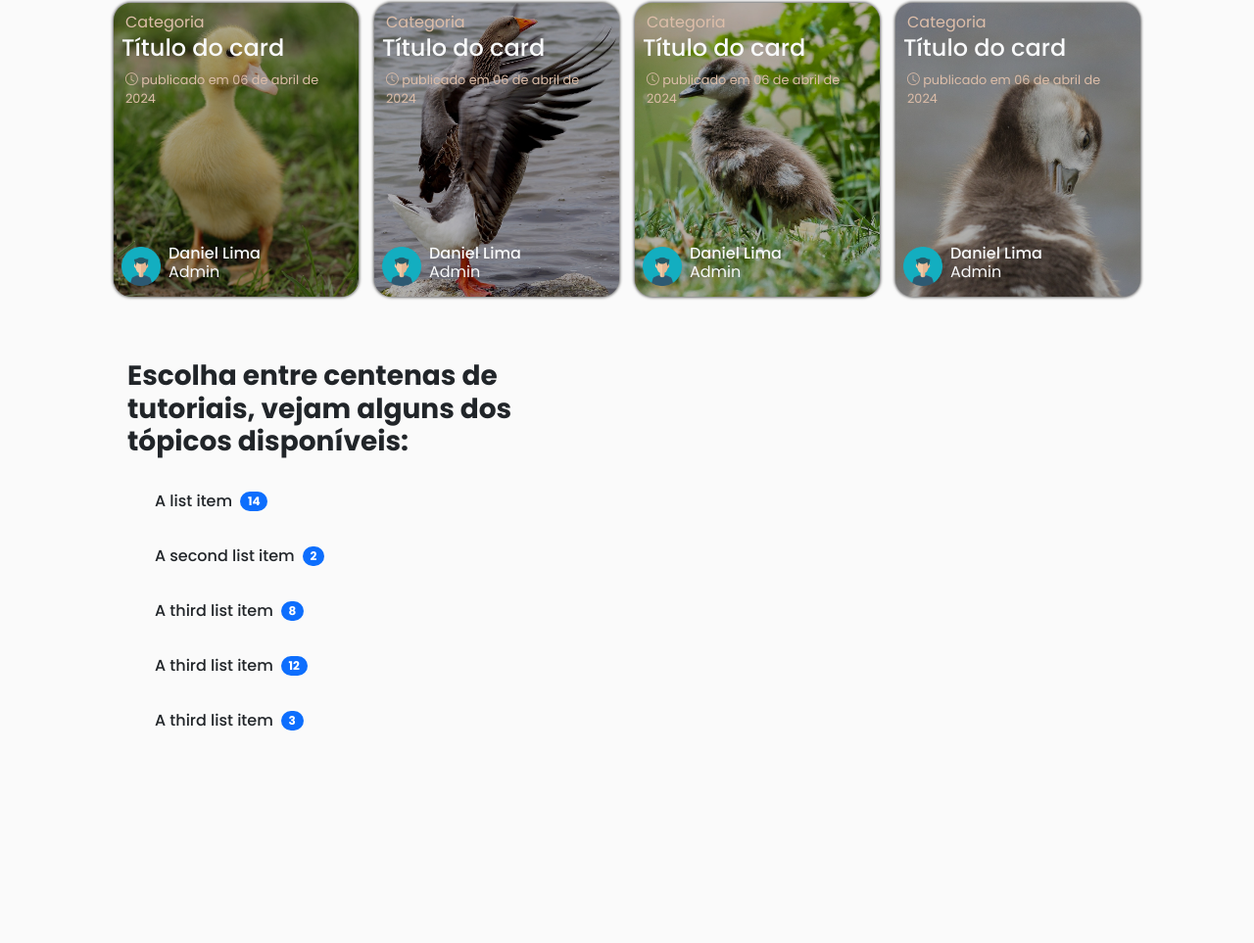
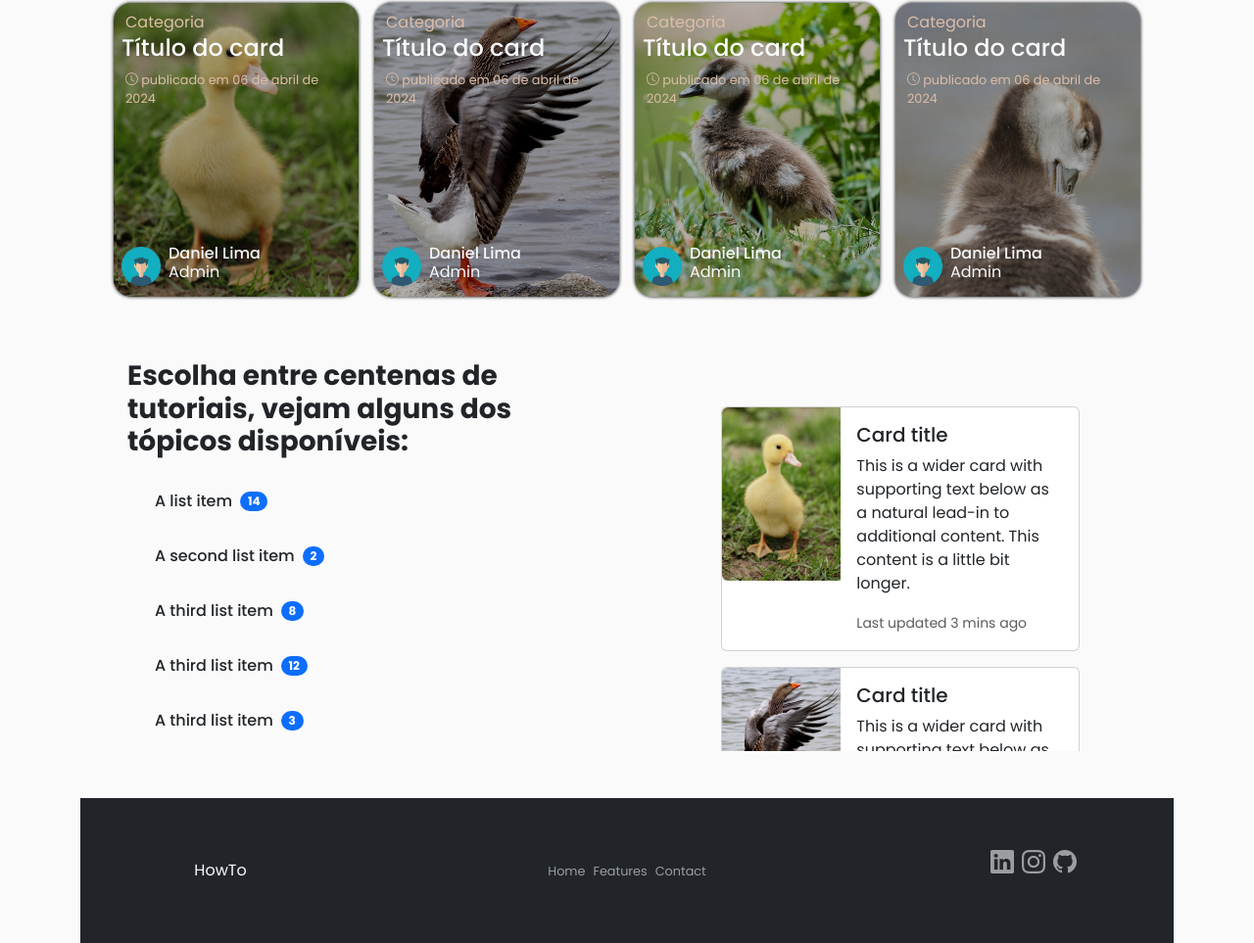
Before and after one commit to maindan/HowTo, a plain HTML site: page index.html in a window 1280 px wide. Shown: the part 565-1528 px from the top of the page at 98% size. Before the commit the page ends 1369 px from the top, so only its background shows below. Drawn offline with nearby package versions, Linux system fonts and the light colour scheme.

Commit message:
footer add

```diff
--- a/assets/style/global.css
+++ b/assets/style/global.css
@@ -8,73 +8,53 @@ body {
     background: #E5E5E5;
 }
 
-.lista {
-    cursor: pointer;
-    transition: all 0.2s;
-    border-radius: 10px;
+footer {
+    background: #212529;
 }
 
-.lista:hover {
-    transform: scale(1.03);
-    box-shadow: 0px 0px 3px 1px rgba(0,0,0,0.2);
+footer ul {
+    font-size: 1rem;
+    list-style: none;
 }
 
-
-
-.card-custom {
-    width: 250px;
-    height: 300px;
-    padding: 0.5rem;
-    background: white;
-    border-radius: 18px;
-    overflow: hidden;
-    position: relative;
-
-    display: flex;
-    flex-direction: column;
-    align-items: center;
-    justify-content: space-between;
-
-    background-position: center;
-    background-repeat: no-repeat;
-    background-size: cover;
-    box-shadow: 0px 0px 3px 1px rgba(0,0,0,0.6);
-
-    transition: all 0.3s;
+footer .footer-links ul a{
+    font-size: 0.8rem;
+    color: #f8f9fa91;
 }
 
-.card-custom:hover {
-    padding-top: 2rem;
-    transform: scale(1.03);
+.footer-links {
+    display: flex;
+    justify-content: center;
 }
 
-#card-1 {
-    background-image: url('../images/duck1.jpg');
+.footer-a {
+    text-decoration: none;
+    position: relative;
 }
 
-#card-2 {
-    background-image: url('../images/duck2.jpg');
+.footer-a::after {
+    content: "";
+    width: 0%;
+    height: 0;
+    background: white;
+    position: absolute;
+    bottom: 0;
+    left: 0;
+    right: 0;
+    transition: all ease-in-out 0.2s;
+    margin: 0;
 }
 
-#card-3 {
-    background-image: url('../images/duck3.jpg');
+.footer-a:hover::after{
+    width: 100%;
+    height: 2px;
 }
 
-#card-4 {
-    background-image: url('../images/duck4.jpg');
+footer .bi {
+    font-size: 1.5rem;
+    color: #f8f9fa91;
 }
 
-.card-custom::before {
-    content: "";
-    position: absolute;
-    width: 100%;
-    height: 100%;
-    bottom: 0;
-    left: 0;
-    background-color: rgba(0, 0, 0, 0.3);
-    z-index: 0;
+footer hr {
+    color: #F8F9FA;
 }
-
-.card-custom-top, .card-custom-bottom {
-    z-index: 1;
-}
--- a/index.html
+++ b/index.html
@@ -8,10 +8,12 @@
     <link href="https://cdn.jsdelivr.net/npm/bootstrap@5.3.3/dist/css/bootstrap.min.css" rel="stylesheet"
         integrity="sha384-QWTKZyjpPEjISv5WaRU9OFeRpok6YctnYmDr5pNlyT2bRjXh0JMhjY6hW+ALEwIH" crossorigin="anonymous">
     <link rel="stylesheet" href="https://cdn.jsdelivr.net/npm/bootstrap-icons@1.11.3/font/bootstrap-icons.min.css">
+    <link rel="stylesheet" href="assets/style/index.css">
     <title>Document</title>
 </head>
 
 <body class="container" style="background: #fafafa;">
+    <!-- navbar -->
     <nav class="navbar navbar-expand-lg navbar-light fixed-top container-fluid" style="background: #fafafa;">
         <div class="container px-5">
             <a class="navbar-brand" href="#" style="font-weight: bold;">HowTo</a>
@@ -49,10 +51,12 @@
         </div>
     </nav>
 
+    <!-- container principal -->
     <div class="container-md mt-5 py-5 d-flex justify-content-center">
         <div class="row">
             <div class="col-md-12 col-lg-6 col-sm-12 p-5 d-flex-col align-content-center"
-                style="background: #DDBEA9; border-radius: 1rem; color: #F8F9FA; box-shadow: 0px 0px 3px 1px rgba(0,0,0,0.3)";>
+                style="background: #DDBEA9; border-radius: 1rem; color: #F8F9FA; box-shadow: 0px 0px 3px 1px rgba(0,0,0,0.3)"
+                ;>
                 <h1 class="text-center" style="font-weight: 600; font-size: 2.5rem;">HowTo</h1>
                 <p class="text-center text-wrap fs-5"> O melhor site de tutoriais da internet! Descubra algo novo todos
                     os dias.</p>
@@ -66,14 +70,19 @@
         </div>
     </div>
 
+    <!-- cards imagem -->
     <div class="container d-flex flex-wrap py-3 rounded d-flex justify-content-center gap-3">
         <div class="card-custom" id="card-1">
             <div class="card-custom-top w-100">
                 <a href="#" class="text text-start px-1" style="color: #DDBEA9; text-decoration: none;">Categoria</a>
-                <a href="#" style="text-decoration: none;"><h4 class="text-light">Título do card</h4></a>
-                <p class="text text-start px-1" style="color: #DDBEA9; font-size: 0.8rem;"><i class="bi bi-clock"></i> publicado em 06 de abril de 2024</p>
+                <a href="#" style="text-decoration: none;">
+                    <h4 class="text-light">Título do card</h4>
+                </a>
+                <p class="text text-start px-1" style="color: #DDBEA9; font-size: 0.8rem;"><i class="bi bi-clock"></i>
+                    publicado em 06 de abril de 2024</p>
             </div>
-            <div class="card-custom-bottom gap-2 w-100 justify-content-start" style="display: flex; align-items: center; color: #F8F9FA">
+            <div class="card-custom-bottom gap-2 w-100 justify-content-start"
+                style="display: flex; align-items: center; color: #F8F9FA">
                 <img src="assets/images/avatar.png" alt="" class="img-fluid" style="width: 2.5rem;">
                 <div style="display: flex; flex-direction: column; line-height: 0.2rem;">
                     <h6>Daniel Lima</h6>
@@ -84,10 +93,14 @@
         <div class="card-custom" id="card-2">
             <div class="card-custom-top w-100">
                 <a href="#" class="text text-start px-1" style="color: #DDBEA9; text-decoration: none;">Categoria</a>
-                <a href="#" style="text-decoration: none;"><h4 class="text-light">Título do card</h4></a>
-                <p class="text text-start px-1" style="color: #DDBEA9; font-size: 0.8rem;"><i class="bi bi-clock"></i> publicado em 06 de abril de 2024</p>
+                <a href="#" style="text-decoration: none;">
+                    <h4 class="text-light">Título do card</h4>
+                </a>
+                <p class="text text-start px-1" style="color: #DDBEA9; font-size: 0.8rem;"><i class="bi bi-clock"></i>
+                    publicado em 06 de abril de 2024</p>
             </div>
-            <div class="card-custom-bottom gap-2 w-100 justify-content-start" style="display: flex; align-items: center; color: #F8F9FA">
+            <div class="card-custom-bottom gap-2 w-100 justify-content-start"
+                style="display: flex; align-items: center; color: #F8F9FA">
                 <img src="assets/images/avatar.png" alt="" class="img-fluid" style="width: 2.5rem;">
                 <div style="display: flex; flex-direction: column; line-height: 0.2rem;">
                     <h6>Daniel Lima</h6>
@@ -98,10 +111,14 @@
         <div class="card-custom" id="card-3">
             <div class="card-custom-top w-100">
                 <a href="#" class="text text-start px-1" style="color: #DDBEA9; text-decoration: none;">Categoria</a>
-                <a href="#" style="text-decoration: none;"><h4 class="text-light">Título do card</h4></a>
-                <p class="text text-start px-1" style="color: #DDBEA9; font-size: 0.8rem;"><i class="bi bi-clock"></i> publicado em 06 de abril de 2024</p>
+                <a href="#" style="text-decoration: none;">
+                    <h4 class="text-light">Título do card</h4>
+                </a>
+                <p class="text text-start px-1" style="color: #DDBEA9; font-size: 0.8rem;"><i class="bi bi-clock"></i>
+                    publicado em 06 de abril de 2024</p>
             </div>
-            <div class="card-custom-bottom gap-2 w-100 justify-content-start" style="display: flex; align-items: center; color: #F8F9FA">
+            <div class="card-custom-bottom gap-2 w-100 justify-content-start"
+                style="display: flex; align-items: center; color: #F8F9FA">
                 <img src="assets/images/avatar.png" alt="" class="img-fluid" style="width: 2.5rem;">
                 <div style="display: flex; flex-direction: column; line-height: 0.2rem;">
                     <h6>Daniel Lima</h6>
@@ -112,10 +129,14 @@
         <div class="card-custom" id="card-4">
             <div class="card-custom-top w-100">
                 <a href="#" class="text text-start px-1" style="color: #DDBEA9; text-decoration: none;">Categoria</a>
-                <a href="#" style="text-decoration: none;"><h4 class="text-light">Título do card</h4></a>
-                <p class="text text-start px-1" style="color: #DDBEA9; font-size: 0.8rem;"><i class="bi bi-clock"></i> publicado em 06 de abril de 2024</p>
+                <a href="#" style="text-decoration: none;">
+                    <h4 class="text-light">Título do card</h4>
+                </a>
+                <p class="text text-start px-1" style="color: #DDBEA9; font-size: 0.8rem;"><i class="bi bi-clock"></i>
+                    publicado em 06 de abril de 2024</p>
             </div>
-            <div class="card-custom-bottom gap-2 w-100 justify-content-start" style="display: flex; align-items: center; color: #F8F9FA">
+            <div class="card-custom-bottom gap-2 w-100 justify-content-start"
+                style="display: flex; align-items: center; color: #F8F9FA">
                 <img src="assets/images/avatar.png" alt="" class="img-fluid" style="width: 2.5rem;">
                 <div style="display: flex; flex-direction: column; line-height: 0.2rem;">
                     <h6>Daniel Lima</h6>
@@ -125,41 +146,127 @@
         </div>
     </div>
 
+    <!-- cards por categoria -->
     <div class="container-md">
         <div class="row">
             <div class="col-md-12 col-lg-6 col-sm-12 p-5">
-                <h3 class="text-wrap text-start" style="font-weight: bold;">Escolha entre centenas de tutoriais, vejam alguns dos tópicos
+                <h3 class="text-wrap text-start" style="font-weight: bold;">Escolha entre centenas de tutoriais, vejam
+                    alguns dos tópicos
                     disponíveis:</h3>
                 <div class="container pt-3" style="font-weight: 500;">
                     <ul class="list-group d-flex gap-3">
-                        <li class="list-group-item d-flex justify-content-start align-items-center gap-2 border-0 bg-transparent lista">
+                        <li
+                            class="list-group-item d-flex justify-content-start align-items-center gap-2 border-0 bg-transparent lista">
                             A list item
                             <span class="badge bg-primary rounded-pill">14</span>
                         </li>
-                        <li class="list-group-item d-flex justify-content-start align-items-center gap-2 border-0 bg-transparent lista">
+                        <li
+                            class="list-group-item d-flex justify-content-start align-items-center gap-2 border-0 bg-transparent lista">
                             A second list item
                             <span class="badge bg-primary rounded-pill">2</span>
                         </li>
-                        <li class="list-group-item d-flex justify-content-start align-items-center gap-2 border-0 bg-transparent lista">
+                        <li
+                            class="list-group-item d-flex justify-content-start align-items-center gap-2 border-0 bg-transparent lista">
                             A third list item
                             <span class="badge bg-primary rounded-pill">8</span>
                         </li>
-                        <li class="list-group-item d-flex justify-content-start align-items-center gap-2 border-0 bg-transparent lista">
+                        <li
+                            class="list-group-item d-flex justify-content-start align-items-center gap-2 border-0 bg-transparent lista">
                             A third list item
                             <span class="badge bg-primary rounded-pill">12</span>
                         </li>
-                        <li class="list-group-item d-flex justify-content-start align-items-center gap-2 border-0 bg-transparent lista">
+                        <li
+                            class="list-group-item d-flex justify-content-start align-items-center gap-2 border-0 bg-transparent lista">
                             A third list item
                             <span class="badge bg-primary rounded-pill">3</span>
                         </li>
                     </ul>
                 </div>
             </div>
+
             <div class="col-md-12 col-lg-6 col-sm-12 p-5">
-
+                <div class="overflow-y-auto p-5" style="max-height: 400px;">
+                    <div class="card mb-3" style="max-width: 540px;">
+                        <div class="row g-0">
+                          <div class="col-md-4">
+                            <img src="assets/images/duck1.jpg" class="img-fluid rounded-start" alt="...">
+                          </div>
+                          <div class="col-md-8">
+                            <div class="card-body">
+                              <h5 class="card-title">Card title</h5>
+                              <p class="card-text">This is a wider card with supporting text below as a natural lead-in to additional content. This content is a little bit longer.</p>
+                              <p class="card-text"><small class="text-body-secondary">Last updated 3 mins ago</small></p>
                             </div>
                           </div>
                         </div>
+                      </div>
+                      <div class="card mb-3" style="max-width: 540px;">
+                        <div class="row g-0">
+                          <div class="col-md-4">
+                            <img src="assets/images/duck2.jpg" class="img-fluid rounded-start" alt="...">
+                          </div>
+                          <div class="col-md-8">
+                            <div class="card-body">
+                              <h5 class="card-title">Card title</h5>
+                              <p class="card-text">This is a wider card with supporting text below as a natural lead-in to additional content. This content is a little bit longer.</p>
+                              <p class="card-text"><small class="text-body-secondary">Last updated 3 mins ago</small></p>
+                            </div>
+                          </div>
+                        </div>
+                      </div>
+                      <div class="card mb-3" style="max-width: 540px;">
+                        <div class="row g-0">
+                          <div class="col-md-4">
+                            <img src="assets/images/duck3.jpg" class="img-fluid rounded-start" alt="...">
+                          </div>
+                          <div class="col-md-8">
+                            <div class="card-body">
+                              <h5 class="card-title">Card title</h5>
+                              <p class="card-text">This is a wider card with supporting text below as a natural lead-in to additional content. This content is a little bit longer.</p>
+                              <p class="card-text"><small class="text-body-secondary">Last updated 3 mins ago</small></p>
+                            </div>
+                          </div>
+                        </div>
+                      </div>
+                </div>
+            </div>
+        </div>
+    </div>
+
+    <!-- footer -->
+    <footer class="container p-5 d-flex-col">
+        <div class="row container-fluid d-flex justify-content-between align-items-center m-0">
+            <div class="d-flex justify-content-center col-12 col-md-2 col-lg-2 col-xl-2 col-sm-12">
+                <p class="text-light m-0">HowTo</p>
+            </div>
+            <div class="footer-links d-flex justify-content-center px-1 col-12 col-md-2 col-lg-2 col-xl-2 col-sm-12">
+                <ul class="d-flex p-1 gap-2 list-group list-group-horizontal">
+                    <li>
+                        <a class="footer-a" href="#">Home</a>
+                    </li>
+                    <li>
+                        <a class="footer-a" href="#">Features</a>
+                    </li>
+                    <li>
+                        <a class="footer-a" href="#">Contact</a>
+                    </li>
+                </ul>
+            </div>
+            <div class="social d-flex justify-content-center col-12 col-md-2 col-lg-2 col-xl-2 col-sm-12">
+                <ul class="text-light d-flex gap-2 p-0">
+                    <li>
+                        <a class="footer-a"href="#"><i class="bi bi-linkedin"></i></a>
+                    </li>
+                    <li>
+                        <a class="footer-a" href="#"><i class="bi bi-instagram"></i></a>
+                    </li>
+                    <li>
+                        <a class="footer-a" href="#"><i class="bi bi-github"></i></a>
+                    </li>
+                </ul>
+            </div>
+        </div>
+    </footer>
     <!-- bootstrap -->
     <script src="https://cdn.jsdelivr.net/npm/@popperjs/core@2.11.8/dist/umd/popper.min.js"
         integrity="sha384-I7E8VVD/ismYTF4hNIPjVp/Zjvgyol6VFvRkX/vR+Vc4jQkC+hVqc2pM8ODewa9r"
```
Also changed, not shown: assets/style/index.css (added, +70 -0 lines). Lines whose indentation alone changed are shown as unchanged.
